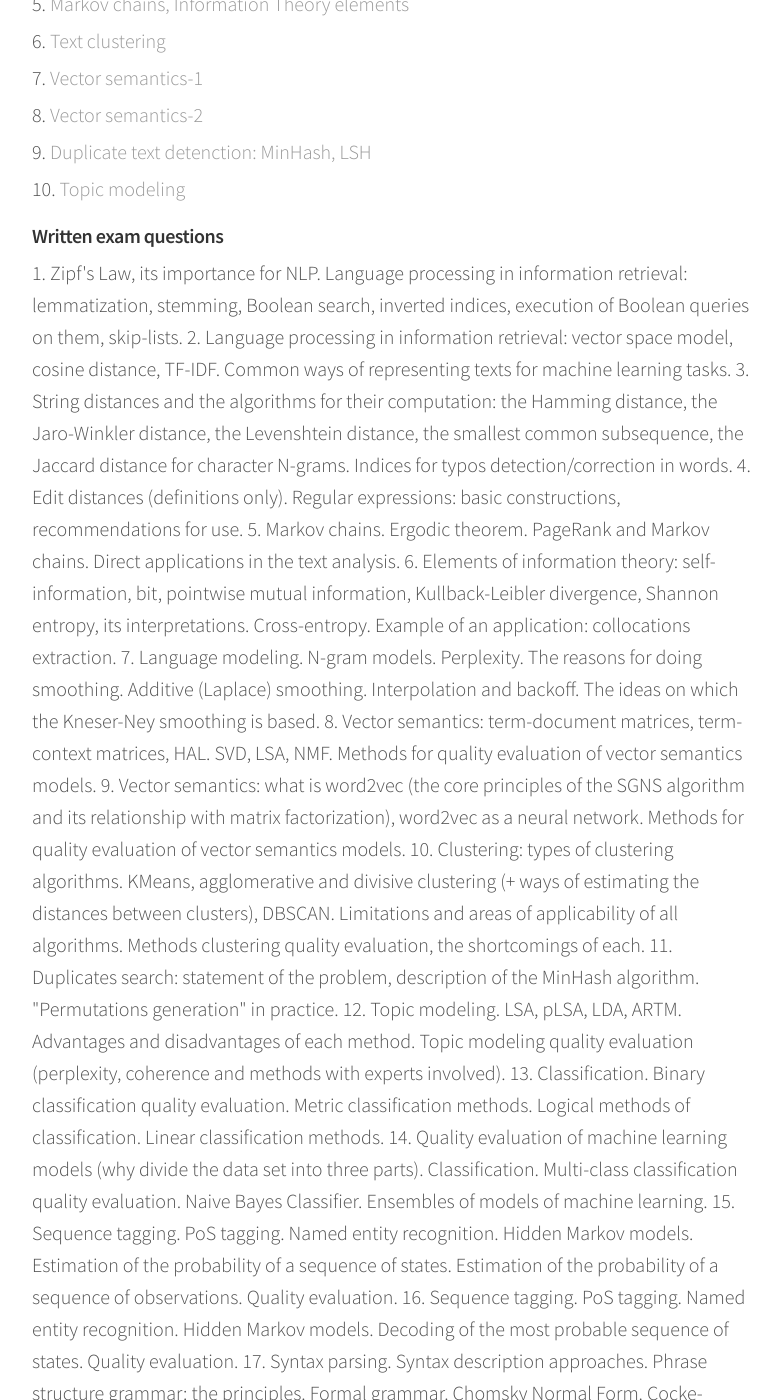
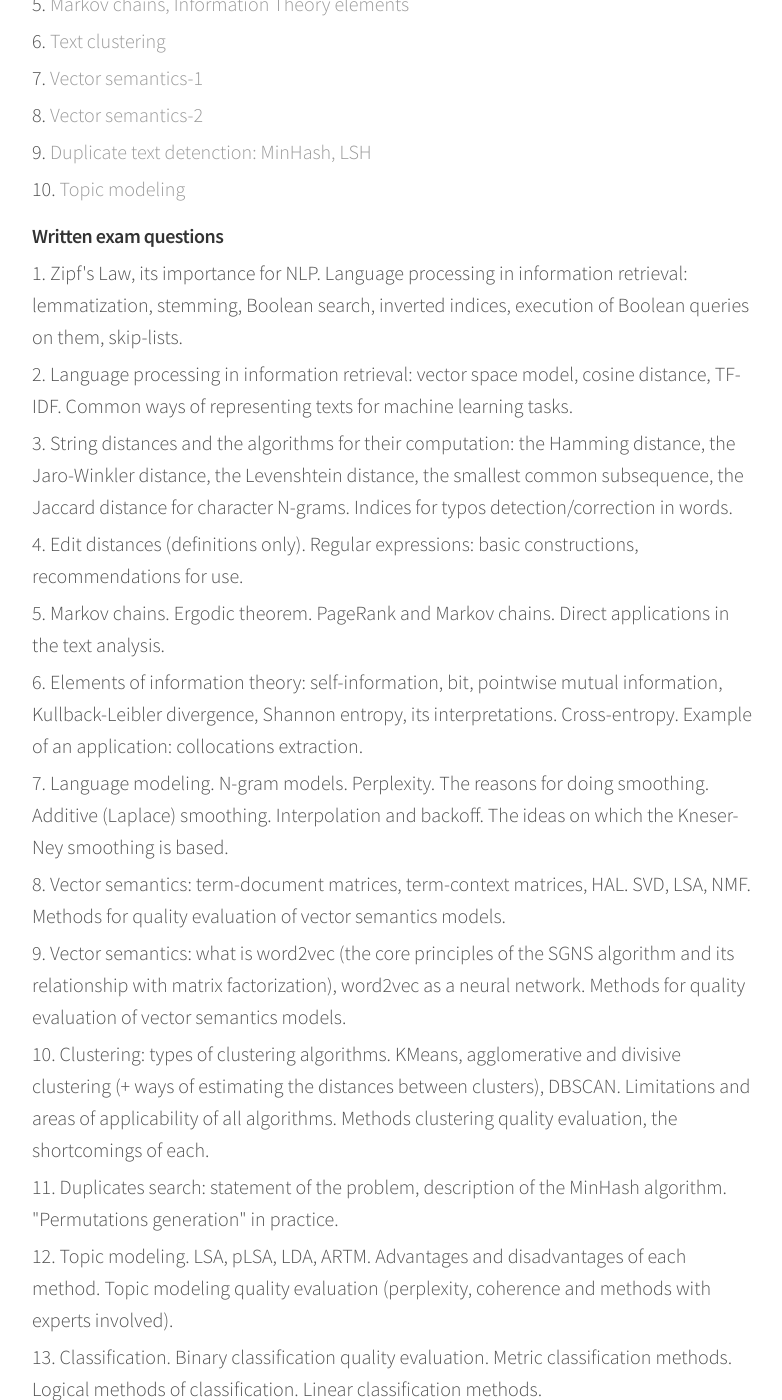
Before and after one commit to alexeyev/alexeyev.github.io, a Jekyll site: the page built from nlp-itmo-spring-2018.html, in a window 1280 px wide and 1400 px high, scrolled down 376 px. Shown: the whole window, without its empty margins (248-1030 px from the left). Built offline with Jekyll 4.4.1, drawn with Linux system fonts in a browser that asks for light colours; some of the changed text lies outside the part shown.

Commit message:
Update nlp-itmo-spring-2018.html

```diff
--- a/nlp-itmo-spring-2018.html
+++ b/nlp-itmo-spring-2018.html
@@ -30,44 +30,55 @@
 <div class="content list">
 	<h4>Written exam questions</h4>
 	<ol>
-1. Zipf's Law, its importance for NLP. Language processing in information retrieval: lemmatization, stemming, Boolean search, inverted indices, execution of Boolean queries on them, skip-lists.
-2. Language processing in information retrieval: vector space model, cosine distance, TF-IDF. Common ways of representing texts for machine learning tasks.
-3. String distances and the algorithms for their computation: the Hamming distance, the Jaro-Winkler distance, the Levenshtein distance, the smallest common subsequence, the Jaccard distance for character N-grams. Indices for typos detection/correction in words.
-4. Edit distances (definitions only). Regular expressions: basic constructions, recommendations for use.
-5. Markov chains. Ergodic theorem. PageRank and Markov chains. Direct applications in the text analysis.
-6. Elements of information theory: self-information, bit, pointwise mutual information, Kullback-Leibler divergence, Shannon entropy, its interpretations. Cross-entropy. Example of an application: collocations extraction.
-7. Language modeling. N-gram models. Perplexity. The reasons for doing smoothing. Additive (Laplace) smoothing. Interpolation and backoff. The ideas on which the Kneser-Ney smoothing is based.
-8. Vector semantics: term-document matrices, term-context matrices, HAL. SVD, LSA, NMF. Methods for quality evaluation of vector semantics models.
-9. Vector semantics: what is word2vec (the core principles of the SGNS algorithm and its relationship with matrix factorization),
+<li> Zipf's Law, its importance for NLP. Language processing in information retrieval: lemmatization,
+	stemming, Boolean search, inverted indices, execution of Boolean queries on them, skip-lists.
+<li> Language processing in information retrieval: vector space model, cosine distance, TF-IDF.
+	Common ways of representing texts for machine learning tasks.
+<li>  String distances and the algorithms for their computation: the Hamming distance, the Jaro-Winkler distance,
+	the Levenshtein distance, the smallest common subsequence, the Jaccard distance for character N-grams.
+	Indices for typos detection/correction in words.
+<li>  Edit distances (definitions only). Regular expressions: basic constructions, recommendations for use.
+<li>  Markov chains. Ergodic theorem. PageRank and Markov chains. Direct applications in the text analysis.
+<li>  Elements of information theory: self-information, bit, pointwise mutual information, Kullback-Leibler divergence,
+	Shannon entropy, its interpretations. Cross-entropy. Example of an application: collocations extraction.
+<li>  Language modeling. N-gram models. Perplexity. The reasons for doing smoothing. Additive (Laplace) smoothing.
+	Interpolation and backoff. The ideas on which the Kneser-Ney smoothing is based.
+<li> Vector semantics: term-document matrices, term-context matrices, HAL. SVD, LSA, NMF. Methods for quality evaluation
+	of vector semantics models.
+<li>  Vector semantics: what is word2vec (the core principles of the SGNS algorithm and its relationship with
+	matrix factorization),
 		word2vec as a neural network. Methods for quality evaluation of vector semantics models.
-10. Clustering: types of clustering algorithms. KMeans, agglomerative and divisive clustering
+<li>  Clustering: types of clustering algorithms. KMeans, agglomerative and divisive clustering
 		(+ ways of estimating the distances between clusters), DBSCAN.
 		Limitations and areas of applicability of all algorithms.
 		Methods clustering quality evaluation, the shortcomings of each.
-11. Duplicates search: statement of the problem, description of the MinHash algorithm.
+<li>  Duplicates search: statement of the problem, description of the MinHash algorithm.
 		"Permutations generation" in practice.
-12. Topic modeling. LSA, pLSA, LDA, ARTM. Advantages and disadvantages of each method.
+<li>  Topic modeling. LSA, pLSA, LDA, ARTM. Advantages and disadvantages of each method.
 		Topic modeling quality evaluation (perplexity, coherence and methods with experts involved).
-13. Classification. Binary classification quality evaluation.
+<li>  Classification. Binary classification quality evaluation.
 		Metric classification methods. Logical methods of classification. Linear classification methods.
-14. Quality evaluation of machine learning models (why divide the data set into three parts).
+<li>  Quality evaluation of machine learning models (why divide the data set into three parts).
 		Classification. Multi-class classification quality evaluation.
 		Naive Bayes Classifier. Ensembles of models of machine learning.
-15. Sequence tagging. PoS tagging. Named entity recognition. Hidden Markov models.
+<li>  Sequence tagging. PoS tagging. Named entity recognition. Hidden Markov models.
 		Estimation of the probability of a sequence of states.
 		Estimation of the probability of a sequence of observations.
 		Quality evaluation.
-16. Sequence tagging. PoS tagging. Named entity recognition. Hidden Markov models.
+<li>  Sequence tagging. PoS tagging. Named entity recognition. Hidden Markov models.
 		Decoding of the most probable sequence of states. Quality evaluation.
-17. Syntax parsing. Syntax description approaches.
+<li>  Syntax parsing. Syntax description approaches.
 		Phrase structure grammar: the principles. Formal grammar.
 		Chomsky Normal Form. Cocke-Kasami-Younger algorithm, its complexity. Parsing quality evaluation.
-18. Syntax parsing. Syntax description approaches. Phrase structure grammar: the principles.
+<!--
+<li>  Syntax parsing. Syntax description approaches. Phrase structure grammar: the principles.
 		Probabilistic context-free grammar. Cocke-Kasami-Younger algorithm for PCFG, its complexity.
 		Parsing quality evaluation.
-19. Syntax parsing. Syntax description approaches. Dependency grammar, core principles.
+<li>  Syntax parsing. Syntax description approaches. Dependency grammar, core principles.
 		Parsing quality evaluation. Transition-based dependency parsing: how it works.
 		The algorithm (everything but the 'oracle').
-20. Machine translation. Evaluation of the quality of machine translation.
-		BLEU. IBM Models 1,2 - core principles. </ol>
-	    </div>
+ <li>  Machine translation. Evaluation of the quality of machine translation.
+		BLEU. IBM Models 1,2 - core principles.
+ -->
+	</ol>
+</div>
```
